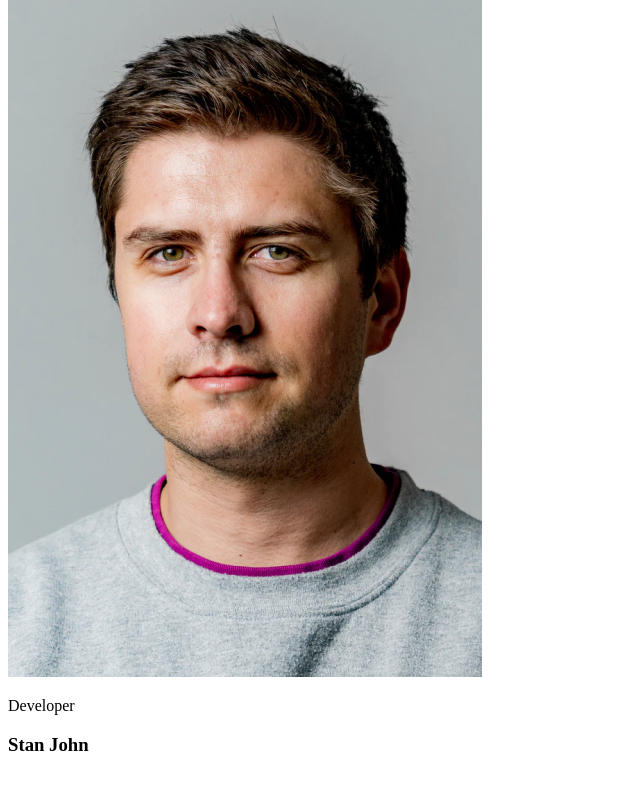
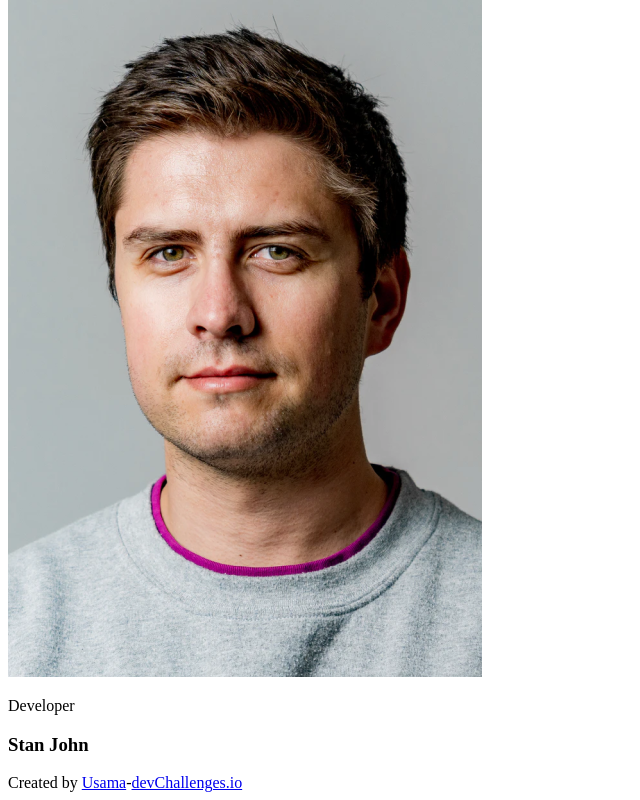
Before and after one commit to khusamayasir/My-Team-Page, a plain HTML site: page index.html in a window 1280 px wide. Shown: the part 4081-4881 px from the top of the page, without its empty margins (0-640 px from the left). Before the commit the page ends 4855 px from the top, so only its background shows below. Drawn offline with Linux system fonts and the light colour scheme.

Commit message:
update index.html

```diff
--- a/index.html
+++ b/index.html
@@ -67,6 +67,6 @@
       </div>
     </div>
   </div>
-
+  <footer>Created by <a class="username-github-link" href="https://github.com/khusamayasir/404-Not-Found">Usama</a>-<a class="devchallengelink" href="https://devchallenges.io/">devChallenges.io</a></footer>
 </body>
 </html>
```
